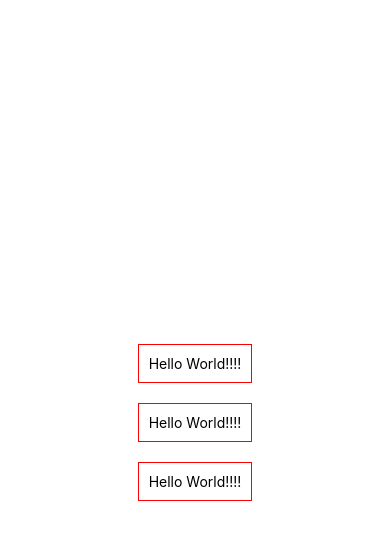
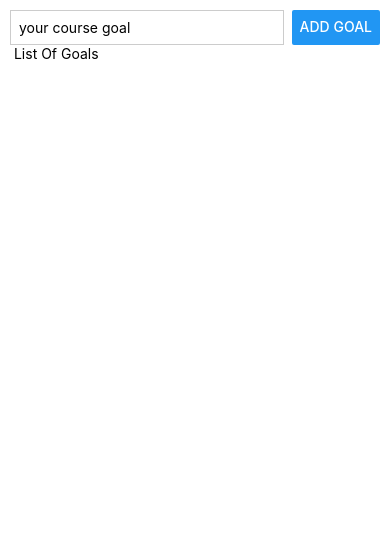
Before and after one commit to mohamedAllam9072/porjectX7, a React Native app: screen / in a window 390 px wide. Shown: the top 540 px of the page. Built offline with nearby package versions, Linux system fonts and the light colour scheme.

Commit message:
lesson 19 flexBox

```diff
--- a/App.js
+++ b/App.js
@@ -1,19 +1,49 @@
 import React from 'react';
 
-import {StatusBar, StyleSheet, Text, View} from 'react-native';
+import {
+  Button,
+  StatusBar,
+  StyleSheet,
+  Text,
+  TextInput,
+  View,
+} from 'react-native';
 
 export default function App() {
   return (
-    <View style={styles.container}>
-      <Text style={styles.textview}>Hello World!!!!</Text>
-      <Text style={styles.textview}>Hello World!!!!</Text>
-      <Text style={styles.textview}>Hello World!!!!</Text>
+    <View style={styles.appContainer}>
+      <View style={styles.inputCountainer}>
+        <TextInput style={styles.inputText} placeholder="your course goal" />
+        <Button title="Add Goal" />
+      </View>
+      <View>
+        <Text> List Of Goals </Text>
+      </View>
       <StatusBar style="auto" />
     </View>
   );
 }
 
 const styles = StyleSheet.create({
+  appContainer: {
+    padding: 10,
+  },
+  inputCountainer: {
+    flexDirection: 'row',
+    justifyContent: 'space-between',
+  },
+  inputText: {
+    borderWidth: 1,
+    borderColor: '#cccccc',
+    width: '80%',
+    marginRight: 8,
+    padding: 8,
+  },
+  flexBox: {
+    flex: 1, // means take all space of screen like weight in android
+    flexDirection: 'column', // flexDirection like oraination in android, column = vertival , row = horizontail
+    justifyContent: 'space-between', //distribute boxs inside layout
+  },
   container: {
     flex: 1,
     backgroundColor: '#fff',
```
